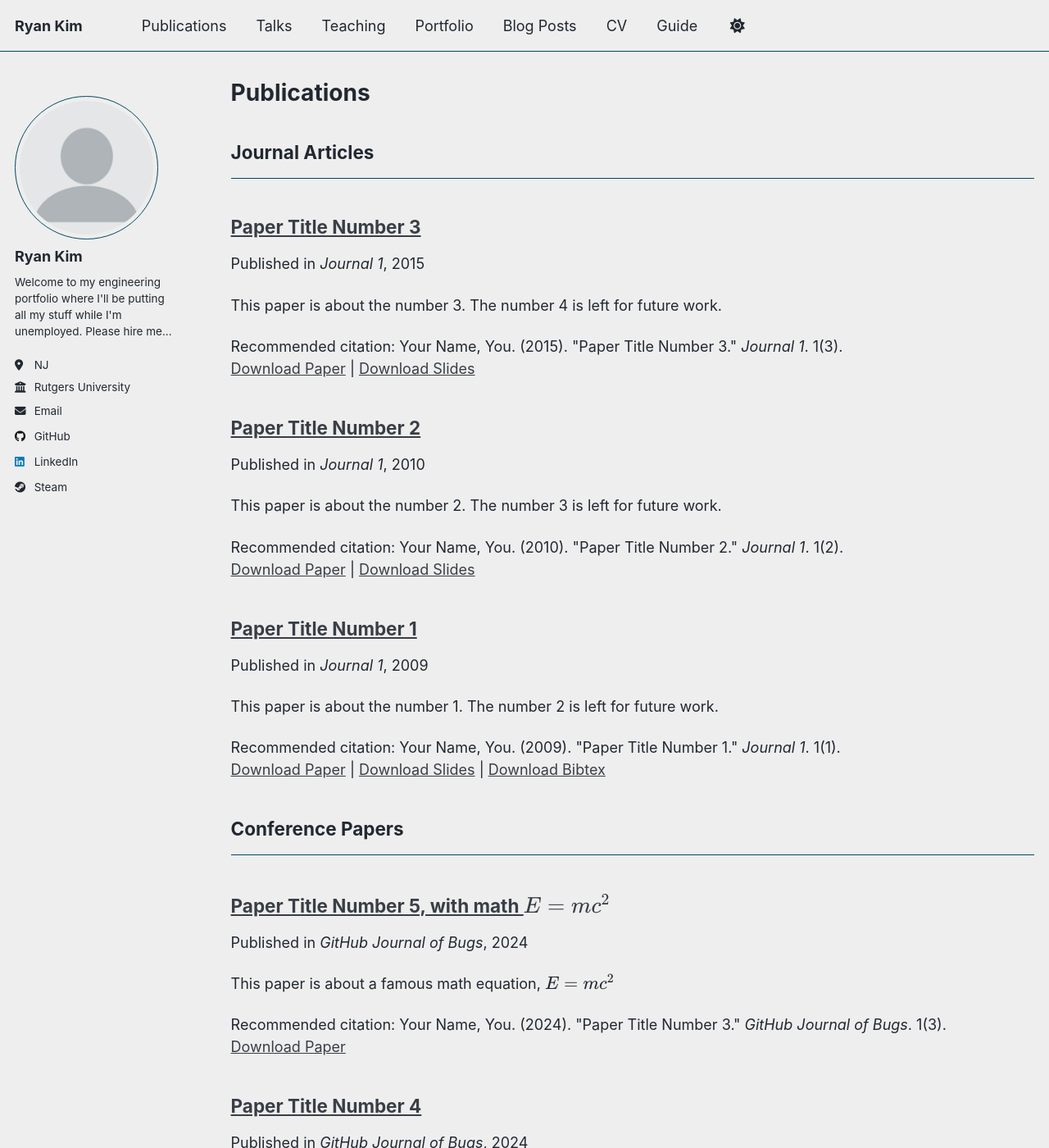
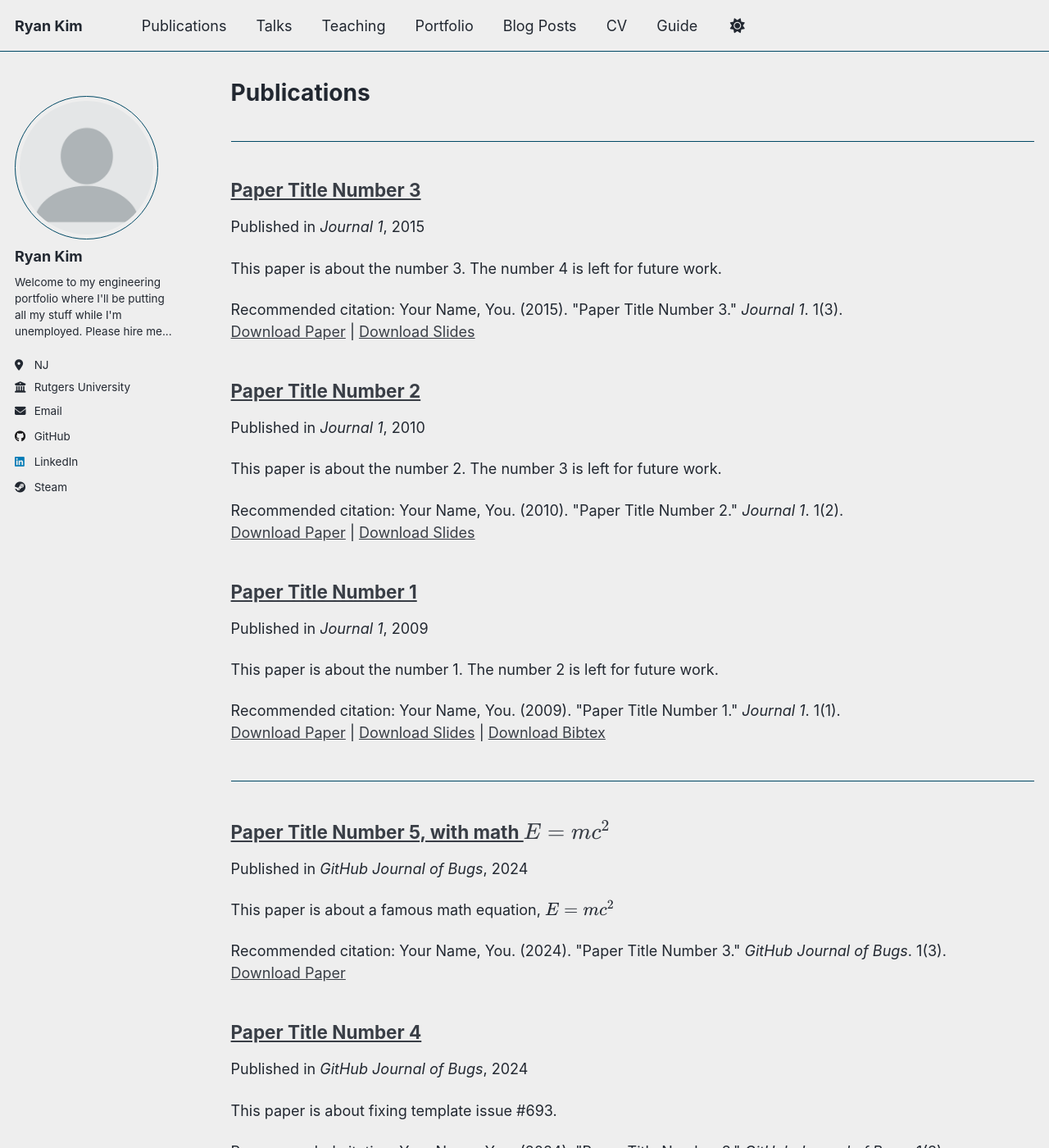
Before and after one commit to Rkydin/rkydin.github.io, a Jekyll site: the page built from _pages/publications.html, in a window 1280 px wide and 1400 px high. Shown: the whole window at 82% size. Built offline with Jekyll 4.4.1, drawn with Linux system fonts in a browser that asks for light colours; a script that is not in the unit is left out.

Commit message:
Update _config.yml

```diff
--- a/_config.yml
+++ b/_config.yml
@@ -15,7 +15,7 @@ name                     : &name "Ryan Kim"
 description              : &description "Ryan's academic portfolio"   # Update this with a general description of your site, this is the default if not overridden by a page
 url                      : "https://rkydin.github.io" # The base hostname & protocol for your site e.g. "https://[your GitHub username].github.io",
                                                            # or if you already have some other page hosted on Github then use "https://[your GitHub username].github.io/[Your Repo Name]"
-baseurl                  : "" # the subpath of your site, e.g. "/blog"
+baseurl                  : # the subpath of your site, e.g. "/blog"
 repository               : "Rkydin/rkydin.github.io"
 
 # Site Author - The following control what appear as part of the author content on the side bar.
@@ -82,11 +82,11 @@ author:
 # Publication Category - The following the list of publication categories and their headings
 publication_category:
   books:
-    title: 'Books'
+    title:
   manuscripts:
-    title: 'Journal Articles'
+    title:
   conferences:
-    title: 'Conference Papers'
+    title:
 
 # Site Settings
 teaser                   :  # filename of teaser fallback teaser image placed in /images/ for social media previews
```
